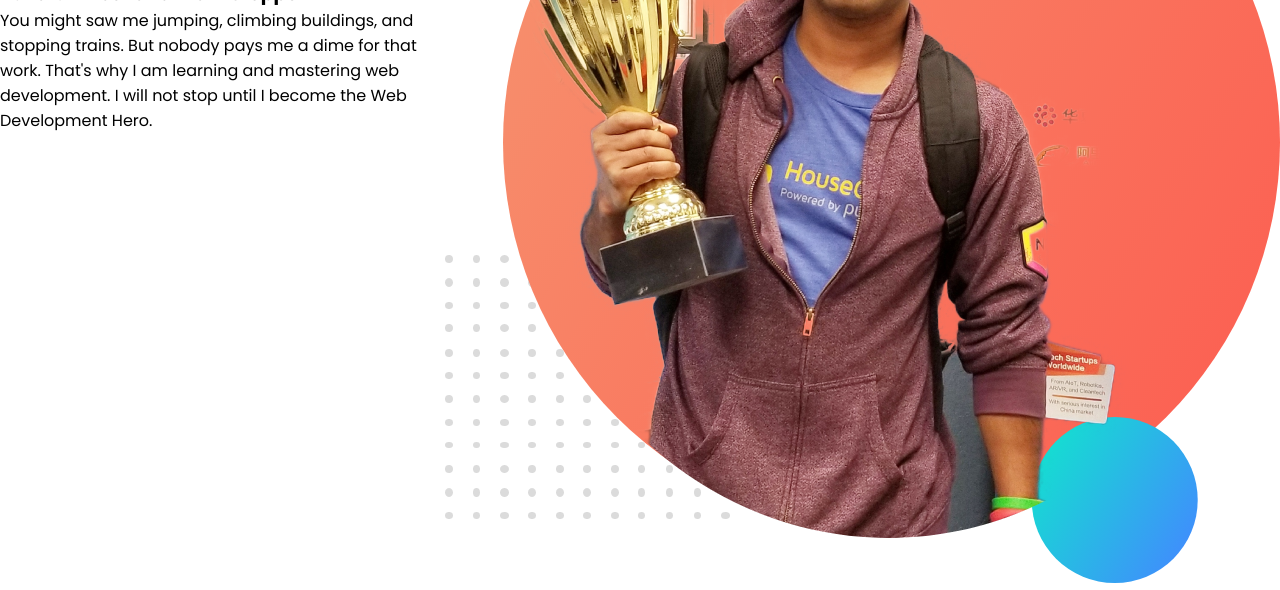
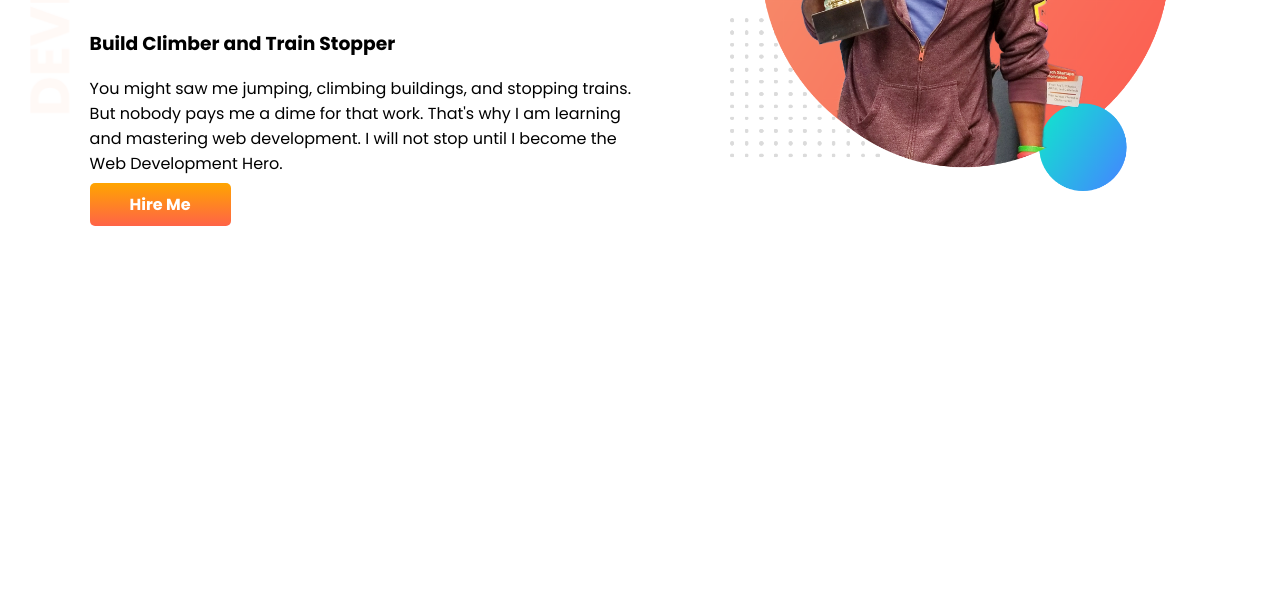
Before and after one commit to SM-Ridoy/portfolio, a plain HTML site: page index.html in a window 1280 px wide. Shown: the part 246-836 px from the top of the page. After the commit the page ends 800 px from the top, so only its background shows below. Drawn offline with Linux system fonts and the light colour scheme.

Commit message:
Portfolio new destination

```diff
--- a/index.html
+++ b/index.html
@@ -10,8 +10,8 @@
 </head>
 
 <body>
-    <section>
-        <div>
+    <section class="header">
+        <div class="header-width">
             <h1>Wellcome to</h1>
             <h1> <span class="orange-color">Peter Paeker</span> World!</h1>
             <h3>Build Climber and Train Stopper</h3>
@@ -20,8 +20,9 @@
                 That's why I am learning and mastering web development. I will not stop until I become the Web
                 Development
                 Hero.</p>
+            <a href="" class="btn" target="_blank">Hire Me</a>
         </div>
-        <div>
+        <div class="header-width">
             <img src="images/jhankar.png" alt="">
         </div>
 
--- a/style.css
+++ b/style.css
@@ -1,9 +1,9 @@
 @import url('https://fonts.googleapis.com/css2?family=Poppins:wght@100;200;300;400;500;600;700&display=swap');
-*{
+body{
+    font-family: 'Poppins', sans-serif;
     margin: 0;
-    padding: 0;
-    font-family: 'Poppins', sans-serif;
 }
+
 h1{
     font-size: 50px;
 }
@@ -13,3 +13,26 @@ h1{
 section{
     display: flex;
 }
+.header-width{
+    width: 50%;
+    padding-left: 2%;
+    margin-left: 5%;
+    float: left;
+}
+.header-width img{
+    width: 80%;
+}
+.btn {
+	background-image: linear-gradient(orange,tomato);
+	padding: 10px 40px;
+	border-radius: 5px;
+	color: #fff;
+
+    font-weight: 700;
+    text-decoration: none;
+}
+.header{
+    background-image: url(images/top-banner.png);
+    background-repeat: no-repeat;
+
+}
```
